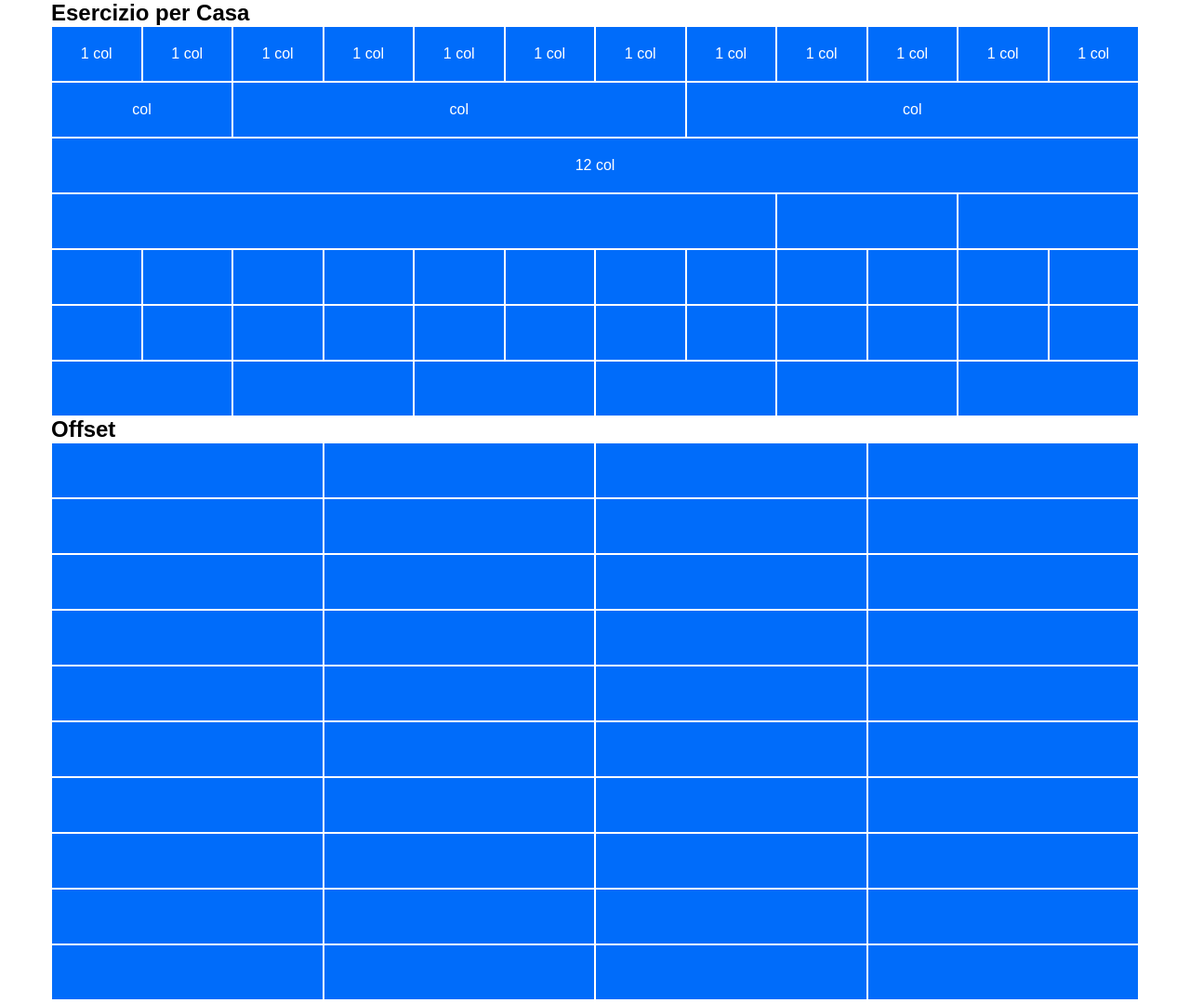
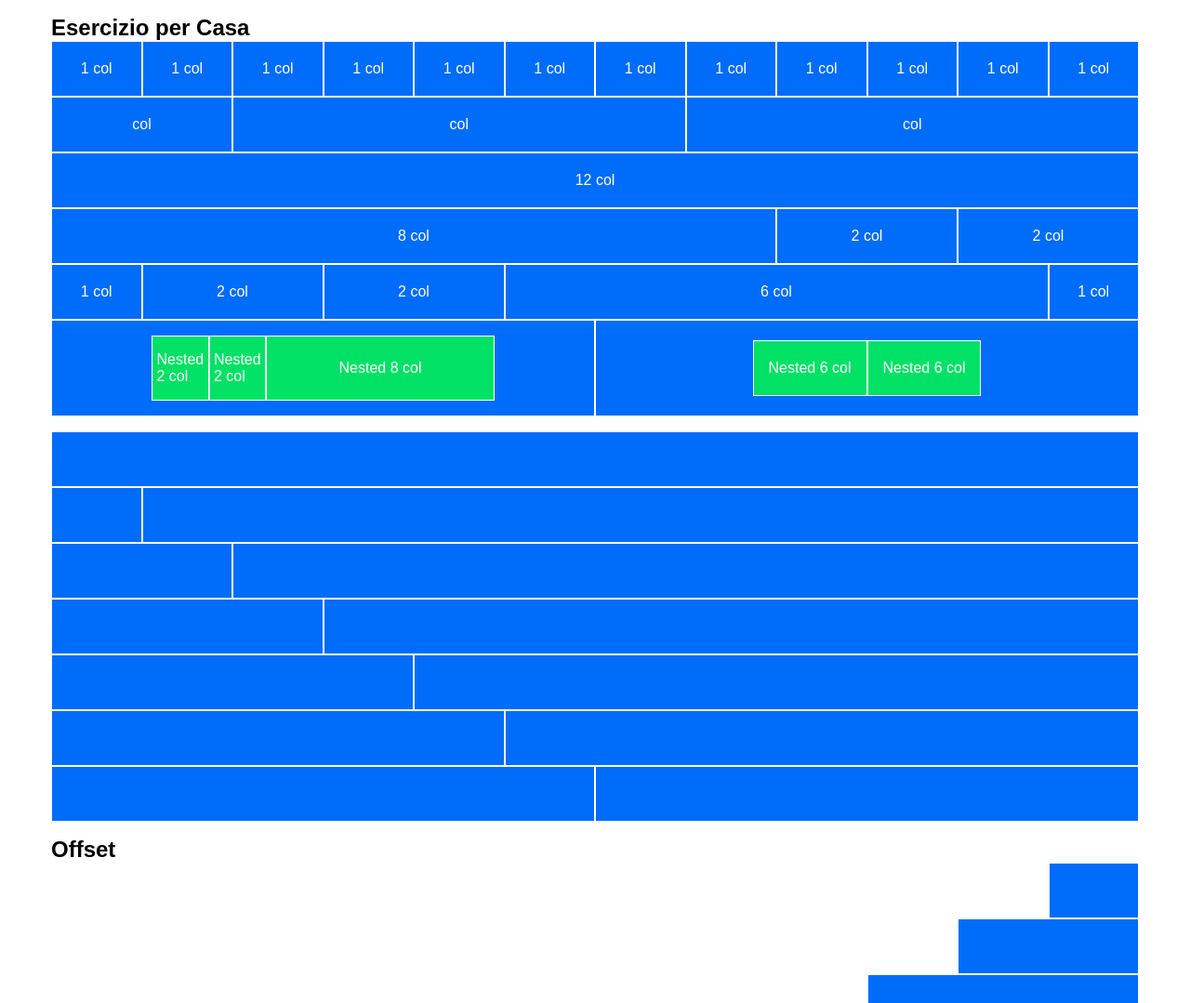
Before and after one commit to acolombo09/html-css-12bool, a plain HTML site: page index.html in a window 1280 px wide. Shown: the top 1079 px of the page at 93% size. Drawn offline with Linux system fonts and the light colour scheme.

Commit message:
semi_completed_exercise_&_updated_framework

```diff
--- a/css/framework.css
+++ b/css/framework.css
@@ -106,3 +106,48 @@
   flex-basis: calc((100% / 12) * 12);
   max-width: calc((100% / 12) * 12);
 }
+
+/* *** OFFSETS *** */
+.col-offset-1{
+  margin-left: calc((100% / 12) * 1);
+}
+
+.col-offset-2{
+  margin-left: calc((100% / 12) * 2);
+}
+
+.col-offset-3{
+  margin-left: calc((100% / 12) * 3);
+}
+
+.col-offset-4{
+  margin-left: calc((100% / 12) * 4);
+}
+
+.col-offset-5{
+  margin-left: calc((100% / 12) * 5);
+}
+
+.col-offset-6{
+  margin-left: calc((100% / 12) * 6);
+}
+
+.col-offset-7{
+  margin-left: calc((100% / 12) * 7);
+}
+
+.col-offset-8{
+  margin-left: calc((100% / 12) * 8);
+}
+
+.col-offset-9{
+  margin-left: calc((100% / 12) * 9);
+}
+
+.col-offset-10{
+  margin-left: calc((100% / 12) * 10);
+}
+
+.col-offset-11{
+  margin-left: calc((100% / 12) * 11);
+}
--- a/css/style.css
+++ b/css/style.css
@@ -2,12 +2,8 @@ body{
   font-family: Arial, Helvetica, sans-serif;
 }
 
-.container > section{
-  margin: 2rem 0;
-}
-
-.container{
-
+section{
+  margin: 1rem;
 }
 
 /* Contenitore delle colonne */
@@ -30,12 +26,20 @@ body{
   align-items: center;
 }
 
+.col > .row,
+[class*="col-"] > .row{
+  padding: 1rem;
+}
+
+.col > .row > .col,
+[class*="col-"] > .row > [class*="col-"]{
+  padding: 1rem;
+}
+
 .col-blue{
   background-color: #006cfa;
 }
 
 .col-green{
-  .col-blue{
     background-color: #00e165;
-  }
 }
--- a/index.html
+++ b/index.html
@@ -34,49 +34,62 @@
         <div class="col-12 col-blue">12 col</div>
       </div>
       <div class="row">
-        <div class="col-8 col-blue"></div>
-        <div class="col-2 col-blue"></div>
-        <div class="col-2 col-blue"></div>
+        <div class="col-8 col-blue">8 col</div>
+        <div class="col-2 col-blue">2 col</div>
+        <div class="col-2 col-blue">2 col</div>
       </div>
       <div class="row">
-        <div class="col-1 col-blue"></div>
-        <div class="col-1 col-blue"></div>
-        <div class="col-1 col-blue"></div>
-        <div class="col-1 col-blue"></div>
-        <div class="col-1 col-blue"></div>
-        <div class="col-1 col-blue"></div>
-        <div class="col-1 col-blue"></div>
-        <div class="col-1 col-blue"></div>
-        <div class="col-1 col-blue"></div>
-        <div class="col-1 col-blue"></div>
-        <div class="col-1 col-blue"></div>
-        <div class="col-1 col-blue"></div>
+        <div class="col-1 col-blue">1 col</div>
+        <div class="col-2 col-blue">2 col</div>
+        <div class="col-2 col-blue">2 col</div>
+        <div class="col-6 col-blue">6 col</div>
+        <div class="col-1 col-blue">1 col</div>
       </div>
       <div class="row">
-        <div class="col-1 col-blue"></div>
-        <div class="col-1 col-blue"></div>
-        <div class="col-1 col-blue"></div>
-        <div class="col-1 col-blue"></div>
-        <div class="col-1 col-blue"></div>
-        <div class="col-1 col-blue"></div>
-        <div class="col-1 col-blue"></div>
-        <div class="col-1 col-blue"></div>
-        <div class="col-1 col-blue"></div>
-        <div class="col-1 col-blue"></div>
-        <div class="col-1 col-blue"></div>
-        <div class="col-1 col-blue"></div>
+        <div class="col-6 col-blue">
+          <div class="row">
+            <div class="col-2 col-green">Nested 2 col</div>
+            <div class="col-2 col-green">Nested 2 col</div>
+            <div class="col-8 col-green">Nested 8 col</div>
+          </div>
+        </div>
+        <div class="col-6 col-blue">
+          <div class="row">
+            <div class="col-6 col-green">Nested 6 col</div>
+            <div class="col-6 col-green">Nested 6 col</div>
+          </div>
+        </div>
       </div>
     </div>
   </section>
   <section>
     <div class="container">
       <div class="row">
+        <div class="col-12 col-blue"></div>
+      </div>
+      <div class="row">
+        <div class="col-1 col-blue"></div>
+        <div class="col-11 col-blue"></div>
+      </div>
+      <div class="row">
         <div class="col-2 col-blue"></div>
-        <div class="col-2 col-blue"></div>
-        <div class="col-2 col-blue"></div>
-        <div class="col-2 col-blue"></div>
-        <div class="col-2 col-blue"></div>
-        <div class="col-2 col-blue"></div>
+        <div class="col-10 col-blue"></div>
+      </div>
+      <div class="row">
+        <div class="col-3 col-blue"></div>
+        <div class="col-9 col-blue"></div>
+      </div>
+      <div class="row">
+        <div class="col-4 col-blue"></div>
+        <div class="col-8 col-blue"></div>
+      </div>
+      <div class="row">
+        <div class="col-5 col-blue"></div>
+        <div class="col-7 col-blue"></div>
+      </div>
+      <div class="row">
+        <div class="col-6 col-blue"></div>
+        <div class="col-6 col-blue"></div>
       </div>
     </div>
   </section>
@@ -84,64 +97,38 @@
     <div class="container">
       <h2>Offset</h2>
       <div class="row">
-        <div class="col-3 col-blue"></div>
-        <div class="col-3 col-blue"></div>
-        <div class="col-3 col-blue"></div>
-        <div class="col-3 col-blue"></div>
+        <div class="col-1 col-offset-11 col-blue"></div>
       </div>
       <div class="row">
-        <div class="col-3 col-blue"></div>
-        <div class="col-3 col-blue"></div>
-        <div class="col-3 col-blue"></div>
-        <div class="col-3 col-blue"></div>
+        <div class="col-2 col-offset-10 col-blue"></div>
       </div>
       <div class="row">
-        <div class="col-3 col-blue"></div>
-        <div class="col-3 col-blue"></div>
-        <div class="col-3 col-blue"></div>
-        <div class="col-3 col-blue"></div>
+        <div class="col-3 col-offset-9 col-blue"></div>
       </div>
       <div class="row">
-        <div class="col-3 col-blue"></div>
-        <div class="col-3 col-blue"></div>
-        <div class="col-3 col-blue"></div>
-        <div class="col-3 col-blue"></div>
+        <div class="col-4 col-offset-8 col-blue"></div>
       </div>
       <div class="row">
-        <div class="col-3 col-blue"></div>
-        <div class="col-3 col-blue"></div>
-        <div class="col-3 col-blue"></div>
-        <div class="col-3 col-blue"></div>
+        <div class="col-5 col-offset-7 col-blue"></div>
       </div>
       <div class="row">
-        <div class="col-3 col-blue"></div>
-        <div class="col-3 col-blue"></div>
-        <div class="col-3 col-blue"></div>
-        <div class="col-3 col-blue"></div>
+        <div class="col-6 col-offset-6 col-blue"></div>
       </div>
       <div class="row">
-        <div class="col-3 col-blue"></div>
-        <div class="col-3 col-blue"></div>
-        <div class="col-3 col-blue"></div>
-        <div class="col-3 col-blue"></div>
+        <div class="col-7 col-offset-5 col-blue"></div>
       </div>
       <div class="row">
-        <div class="col-3 col-blue"></div>
-        <div class="col-3 col-blue"></div>
-        <div class="col-3 col-blue"></div>
-        <div class="col-3 col-blue"></div>
+        <div class="col-8 col-offset-4 col-blue"></div>
       </div>
       <div class="row">
-        <div class="col-3 col-blue"></div>
-        <div class="col-3 col-blue"></div>
-        <div class="col-3 col-blue"></div>
-        <div class="col-3 col-blue"></div>
+        <div class="col-9 col-offset-3 col-blue"></div>
       </div>
       <div class="row">
-        <div class="col-3 col-blue"></div>
-        <div class="col-3 col-blue"></div>
-        <div class="col-3 col-blue"></div>
-        <div class="col-3 col-blue"></div>
+        <div class="col-10 col-offset-2 col-blue"></div>
+      </div>
+      <div class="row">
+        <div class="col-11 col-offset-1 col-blue"></div>
+      </div>
       </div>
     </div>
   </section>
```
